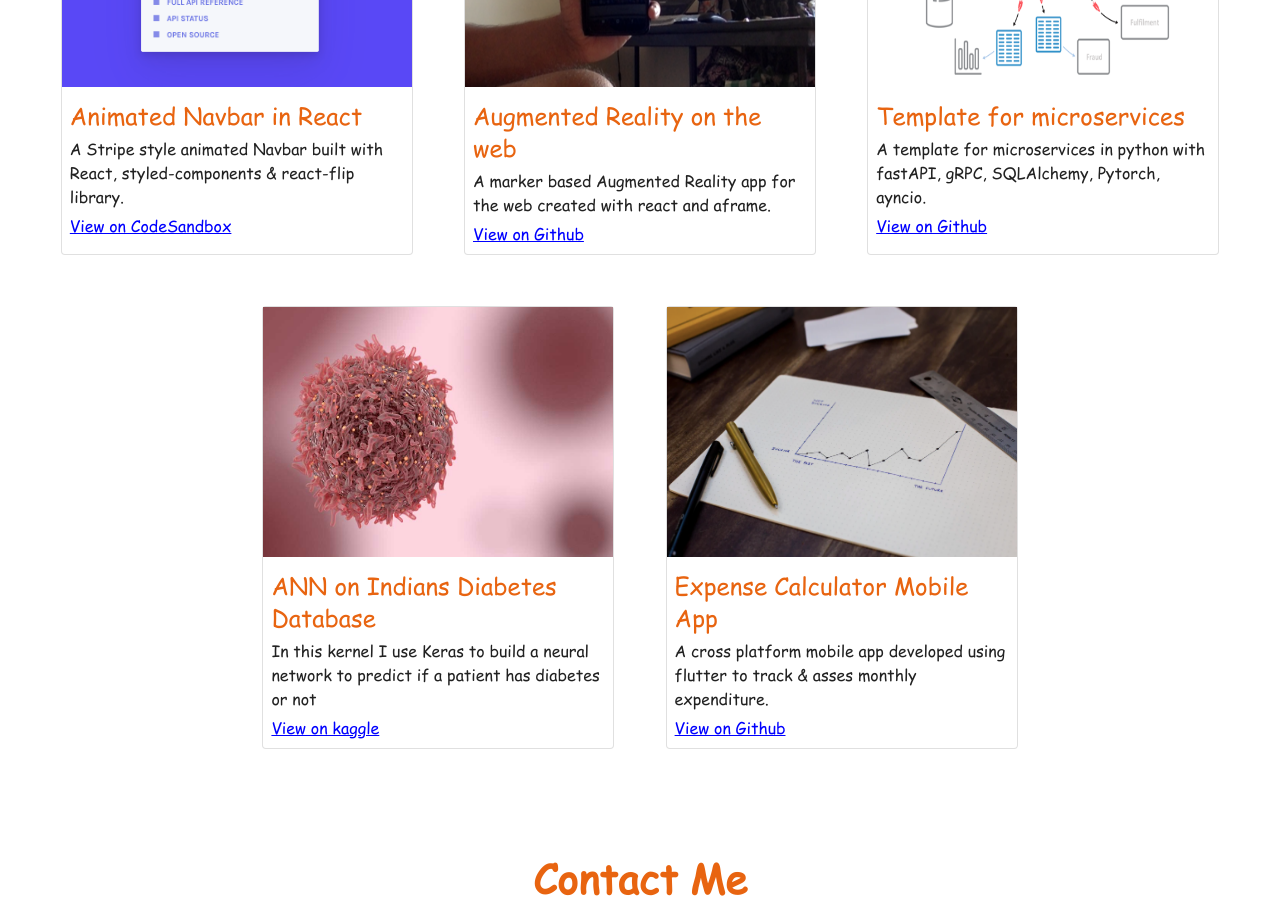
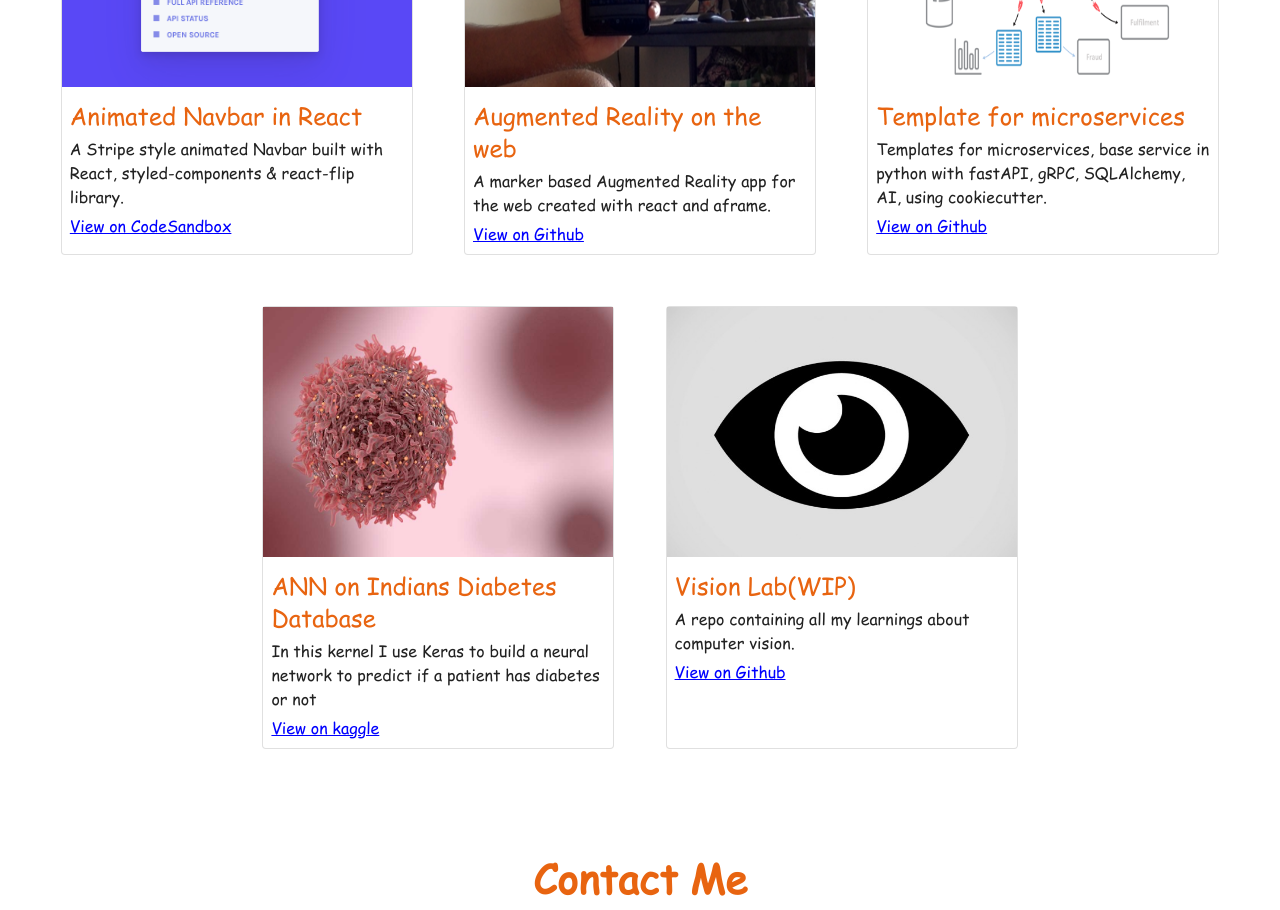
Before and after one commit to pbpranavk/pbpranavk.github.io, a React (Create React App) app: page / in a window 1280 px wide. Shown: the part 1480-2390 px from the top of the page. Built offline with nearby package versions, Linux system fonts and the light colour scheme.

Commit message:
Fix broken links

```diff
--- a/src/App.tsx
+++ b/src/App.tsx
@@ -230,11 +230,9 @@ function App() {
                   imgSrc={"event_driven_arch.png"}
                   title={"Template for microservices"}
                   desc={
-                    "A template for microservices in python with fastAPI, gRPC, SQLAlchemy, Pytorch, ayncio."
+                    "Templates for microservices, base service in python with fastAPI, gRPC, SQLAlchemy, AI, using cookiecutter."
                   }
-                  link={
-                    "https://github.com/pbpranavk/python_mono_repo/tree/master/FastAPI_endpoints"
-                  }
+                  link={"https://github.com/pbpranavk/cookiecutter_templates"}
                   linkTxt={"View on Github"}
                 />
 
@@ -249,14 +247,12 @@ function App() {
                 />
 
                 <WorkCard
-                  imgSrc={"expenseCalc.png"}
-                  title={"Expense Calculator Mobile App"}
+                  imgSrc={"vision_lab.png"}
+                  title={"Vision Lab(WIP)"}
                   desc={
-                    "A cross platform mobile app developed using flutter to track & asses monthly expenditure."
+                    "A repo containing all my learnings about computer vision. "
                   }
-                  link={
-                    "https://github.com/pbpranavk/material_mono_repo/tree/master/flutter_widgets"
-                  }
+                  link={"https://github.com/pbpranavk/vision_lab"}
                   linkTxt={"View on Github"}
                 />
               </Box>
```
